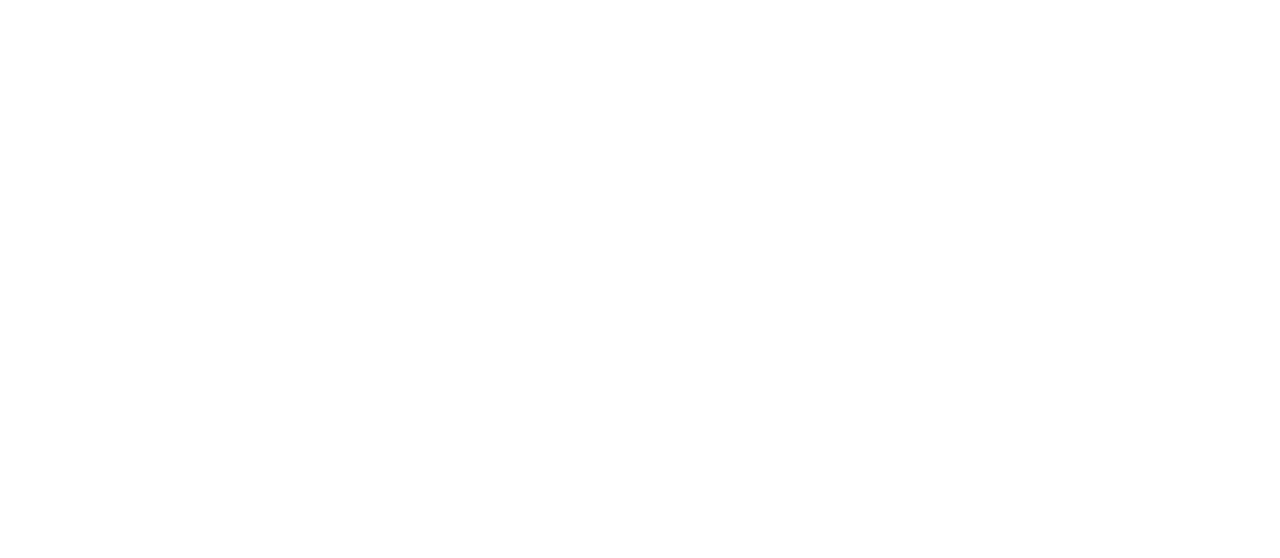
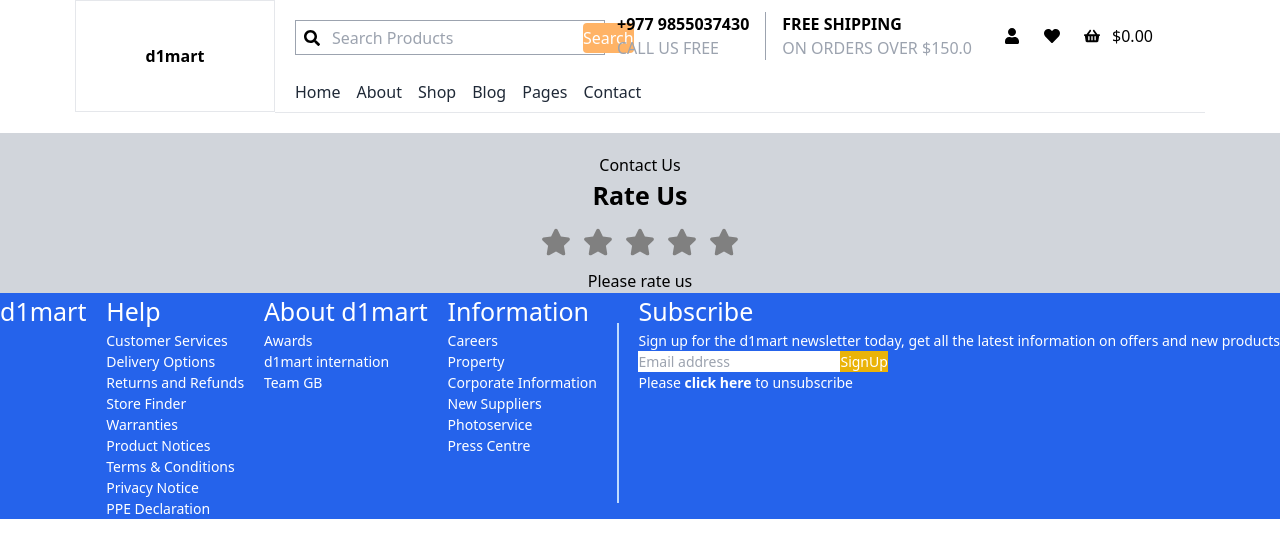
Before and after one commit to DiwanMalla/ecommerce-store, a React (Vite) app: page /contact in a window 1280 px wide. Shown: the top 558 px of the page. Built offline with nearby package versions, Linux system fonts and the light colour scheme.

Commit message:
Added contact pages which contain star rating system

```diff
--- a/src/App.tsx
+++ b/src/App.tsx
@@ -2,7 +2,7 @@
 import Admin from "./components/admin";
 import Home from "./home";
 import AdminPage from "./components/adminPage";
-
+import Contact from "./contact";
 import { BrowserRouter as Router, Route, Switch } from "react-router-dom";
 const App = () => {
   return (
@@ -24,6 +24,9 @@
           <Route path="/admin_home">
             <AdminPage />
           </Route>
+          <Route path="/contact">
+            <Contact />
+          </Route>
         </Switch>
       </Router>
     </div>
--- /dev/null
+++ b/src/contact.tsx
@@ -0,0 +1,68 @@
+import Header from "./components/Header";
+import Footer from "./components/footer";
+import { useState } from "react";
+import { FaStar } from "react-icons/fa";
+const Contact = () => {
+  const [rating, setRating] = useState(0);
+  const [hover, setHover] = useState(0);
+  const handleRating = (index: number) => {
+    setRating(index + 1);
+  };
+  let content = "";
+  switch (rating) {
+    case 1:
+      content = "You rating is 1";
+      break;
+    case 2:
+      content = "You rating is 2";
+      break;
+    case 3:
+      content = "You rating is 3";
+      break;
+    case 4:
+      content = "You rating is 4";
+      break;
+    case 5:
+      content = "You rating is 5";
+      break;
+    default:
+      content = "Please rate us";
+      break;
+  }
+  return (
+    <div>
+      <div id="header">
+        <Header />
+      </div>
+      <div id="body" className="text-center items-center bg-gray-300">
+        <h1 className="text-center mt-5 pt-5">Contact Us</h1>
+        <p style={{ fontSize: "25px", fontWeight: "bold" }}>Rate Us</p>
+        <div className="flex gap-3 m-3 justify-center">
+          {[...Array(5)].map((_, index) => (
+            <div className="">
+              <FaStar
+                key={index}
+                className="flex"
+                onClick={() => {
+                  handleRating(index);
+                }}
+                onMouseEnter={() => {
+                  setHover(index + 1);
+                }}
+                onMouseLeave={() => setHover(0)}
+                color={index + 1 <= (hover || rating) ? "yellow" : "gray"}
+                size={30}
+              />
+            </div>
+          ))}
+        </div>
+        <div>{content}</div>
+      </div>
+      <div>
+        <Footer />
+      </div>
+    </div>
+  );
+};
+
+export default Contact;
```
